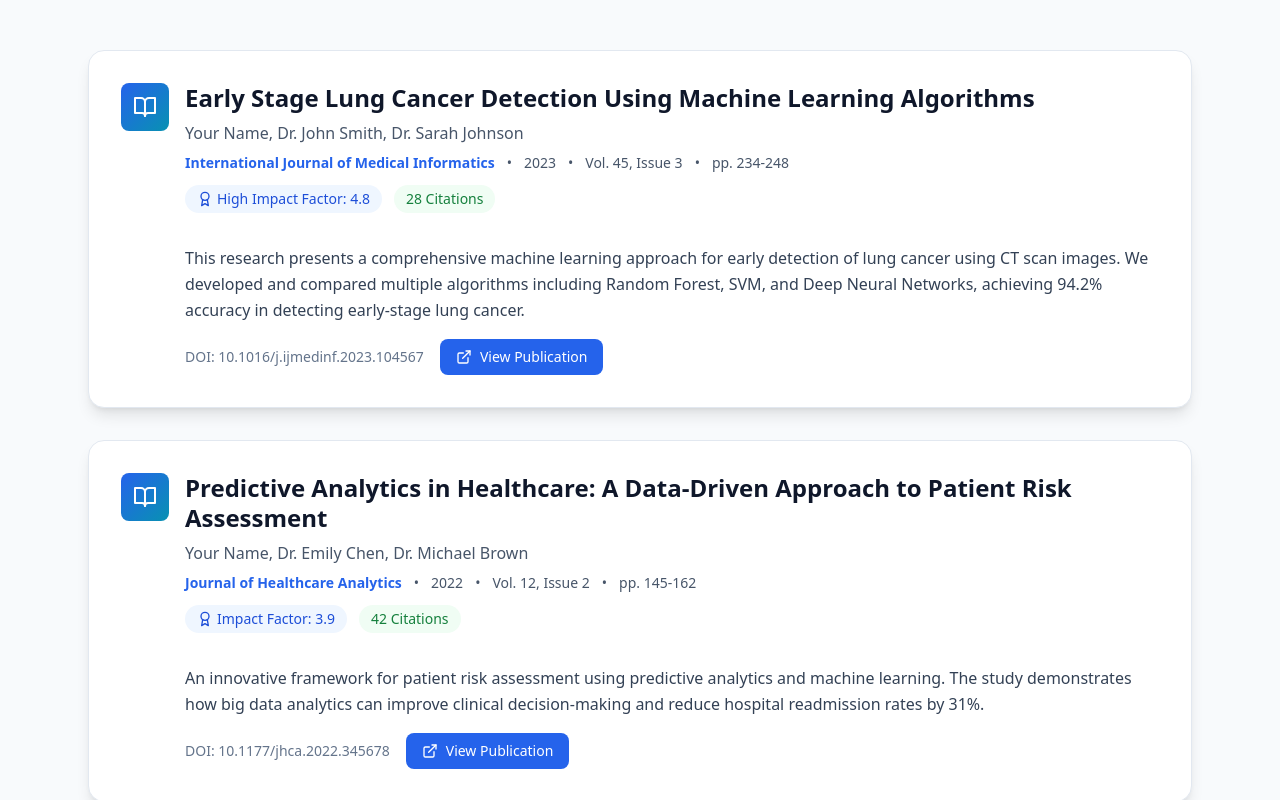
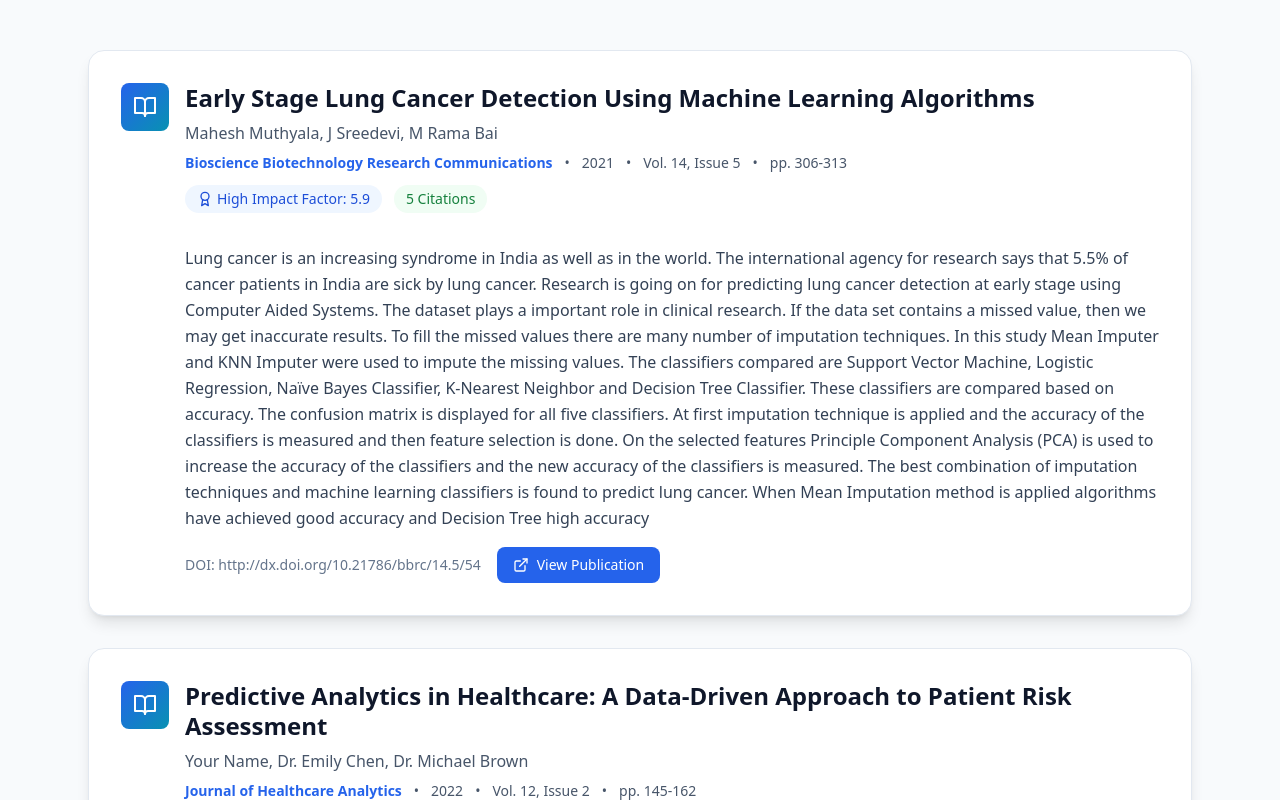
Before and after one commit to maheshmuthyala/Protfolio, a React (Vite) app: page / in a window 1280 px wide. Shown: the part 4300-5100 px from the top of the page. Built offline with nearby package versions, Linux system fonts and the light colour scheme.

Commit message:
Updated Publications.tsx

```diff
--- a/src/components/Publications.tsx
+++ b/src/components/Publications.tsx
@@ -4,16 +4,16 @@ export default function Publications() {
   const publications = [
     {
       title: 'Early Stage Lung Cancer Detection Using Machine Learning Algorithms',
-      authors: 'Your Name, Dr. John Smith, Dr. Sarah Johnson',
-      journal: 'International Journal of Medical Informatics',
-      year: '2023',
-      volume: 'Vol. 45, Issue 3',
-      pages: 'pp. 234-248',
-      doi: '10.1016/j.ijmedinf.2023.104567',
-      abstract: 'This research presents a comprehensive machine learning approach for early detection of lung cancer using CT scan images. We developed and compared multiple algorithms including Random Forest, SVM, and Deep Neural Networks, achieving 94.2% accuracy in detecting early-stage lung cancer.',
-      citations: 28,
-      link: '#',
-      impact: 'High Impact Factor: 4.8'
+      authors: 'Mahesh Muthyala, J Sreedevi, M Rama Bai',
+      journal: 'Bioscience Biotechnology Research Communications',
+      year: '2021',
+      volume: 'Vol. 14, Issue 5',
+      pages: 'pp. 306-313',
+      doi: 'http://dx.doi.org/10.21786/bbrc/14.5/54',
+      abstract: 'Lung cancer is an increasing syndrome in India as well as in the world. The international agency for research says that 5.5% of cancer patients in India are sick by lung cancer. Research is going on for predicting lung cancer detection at early stage using Computer Aided Systems. The dataset plays a important role in clinical research. If the data set contains a missed value, then we may get inaccurate results. To fill the missed values there are many number of imputation techniques. In this study Mean Imputer and KNN Imputer were used to impute the missing values. The classifiers compared are Support Vector Machine, Logistic Regression, Naïve Bayes Classifier, K-Nearest Neighbor and Decision Tree Classifier. These classifiers are compared based on accuracy. The confusion matrix is displayed for all five classifiers. At first imputation technique is applied and the accuracy of the classifiers is measured and then feature selection is done. On the selected features Principle Component Analysis (PCA) is used to increase the accuracy of the classifiers and the new accuracy of the classifiers is measured. The best combination of imputation techniques and machine learning classifiers is found to predict lung cancer. When Mean Imputation method is applied algorithms have achieved good accuracy and Decision Tree high accuracy',
+      citations: 5,
+      link: '',
+      impact: 'High Impact Factor: 5.9'
     },
     {
       title: 'Predictive Analytics in Healthcare: A Data-Driven Approach to Patient Risk Assessment',
@@ -25,7 +25,7 @@ export default function Publications() {
       doi: '10.1177/jhca.2022.345678',
       abstract: 'An innovative framework for patient risk assessment using predictive analytics and machine learning. The study demonstrates how big data analytics can improve clinical decision-making and reduce hospital readmission rates by 31%.',
       citations: 42,
-      link: '#',
+      link: 'http://dx.doi.org/10.21786/bbrc/14.5/54',
       impact: 'Impact Factor: 3.9'
     },
     {
```
